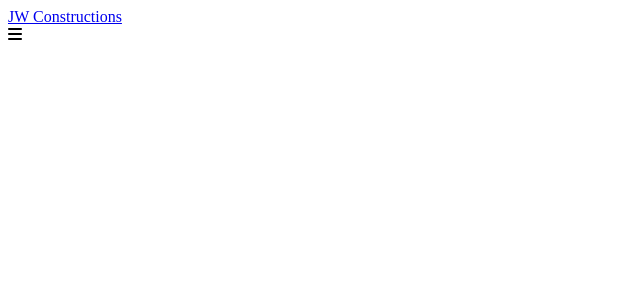
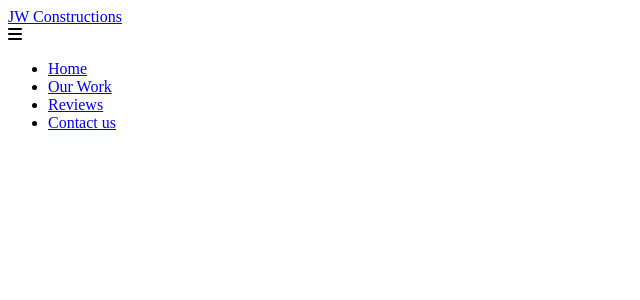
Before and after one commit to LewisMurray00/React-practice-website, a React (Create React App) app: page / in a window 1280 px wide. Shown: the top 300 px of the page, without its empty margins (0-640 px from the left). Built offline with nearby package versions, Linux system fonts and the light colour scheme.

Commit message:
Navbar component done for now, needs styling

```diff
--- a/src/Components/Navbar/Navbar.js
+++ b/src/Components/Navbar/Navbar.js
@@ -6,8 +6,11 @@ function Navbar() {
     // Setting state for the 'click' hamburger function
     const [click, setClick] = useState(false);
 
-    // Create a function for the click on the hamburger function and sets it to the opposite of what click is
+    // Create a function for the click on the hamburger function and sets it to the opposite of what the click state is
     const handleClick = () => setClick(!click);
+
+    // Creating a function that closes the hamburger menu on click after a tab has been selected
+    const closeMobileMenu = () => setClick(false);
 
   return (
     <>
@@ -23,6 +26,29 @@ function Navbar() {
                 {/* creates a state where if clicked it will turn into the 'x' icon but any other case it will remain the hamburger icon */}
                 <i className={click ? 'fas fa-times' : 'fas fa-bars'} />
             </div>
+
+            <ul className={click ? 'nav-menu active' : 'nav-menu'}>
+                <li className='nav-item'>
+                   <Link to='/' className='nav-links' onClick={closeMobileMenu}>
+                       Home
+                   </Link>
+                </li>
+                <li className='nav-item'>
+                   <Link to='/our-work' className='nav-links' onClick={closeMobileMenu}>
+                       Our Work
+                   </Link>
+                </li>
+                <li className='nav-item'>
+                   <Link to='/reviews' className='nav-links' onClick={closeMobileMenu}>
+                       Reviews
+                   </Link>
+                </li>
+                <li className='nav-item'>
+                   <Link to='/contact-us' className='nav-links' onClick={closeMobileMenu}>
+                       Contact us
+                   </Link>
+                </li>
+            </ul>
         </div>
      </nav>
 
```
